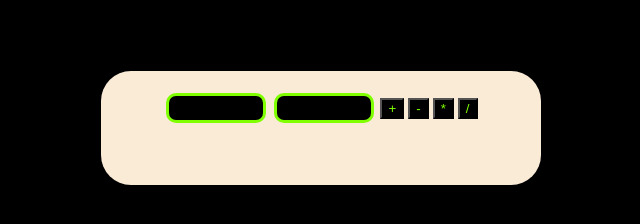
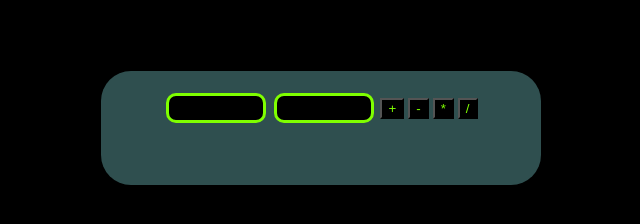
Before and after one commit to musajohnbawa/simple-calculator, a plain HTML site: page index.html in a window 1280 px wide. Shown: the whole page, without its empty margins (319-959 px from the left). Drawn offline with Linux system fonts and the light colour scheme.

Commit message:
update my simple calculator

```diff
--- a/src/css/style.css
+++ b/src/css/style.css
@@ -34,7 +34,7 @@ button:hover {
     width: 400px;
     box-sizing: content-box;
     padding: 20px;
-    background-color: antiquewhite;
+    background-color: darkslategrey;
     border-radius: 30px;
     box-shadow: 0 0 15px;
 
```
